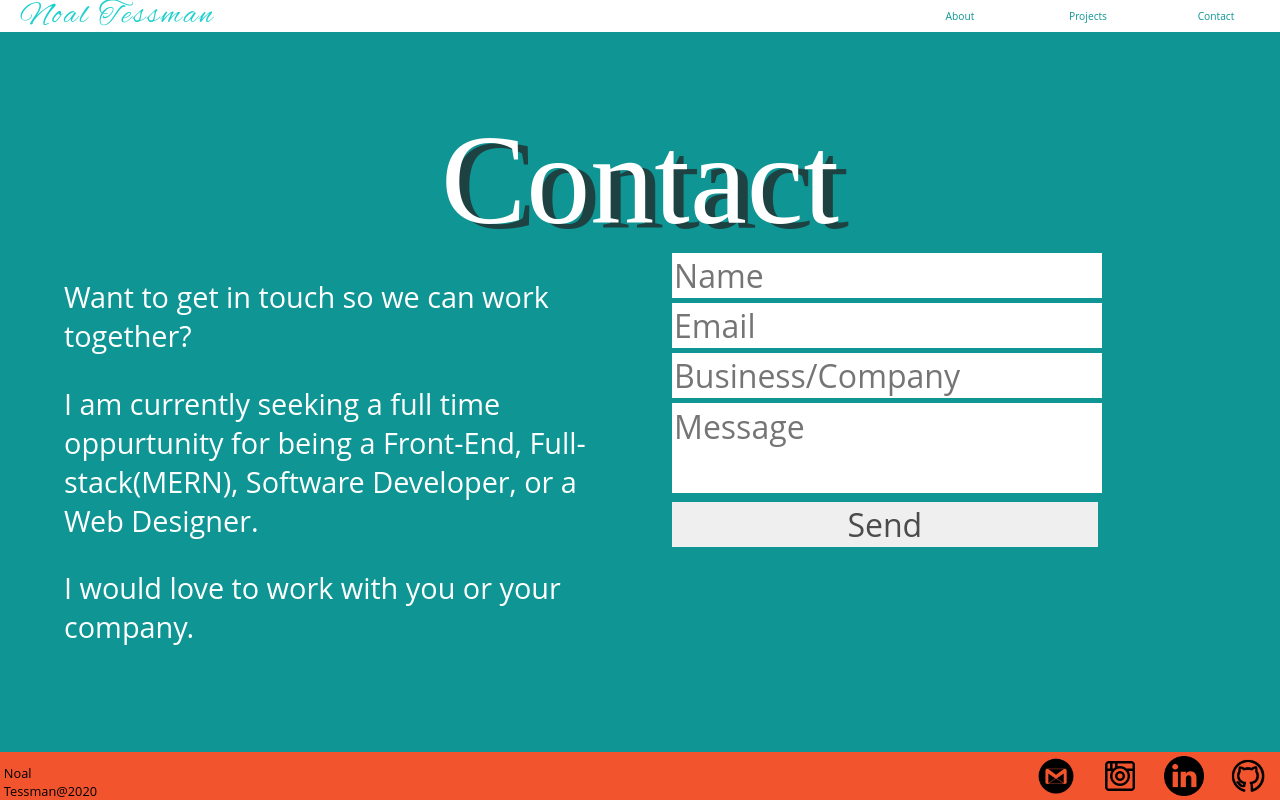
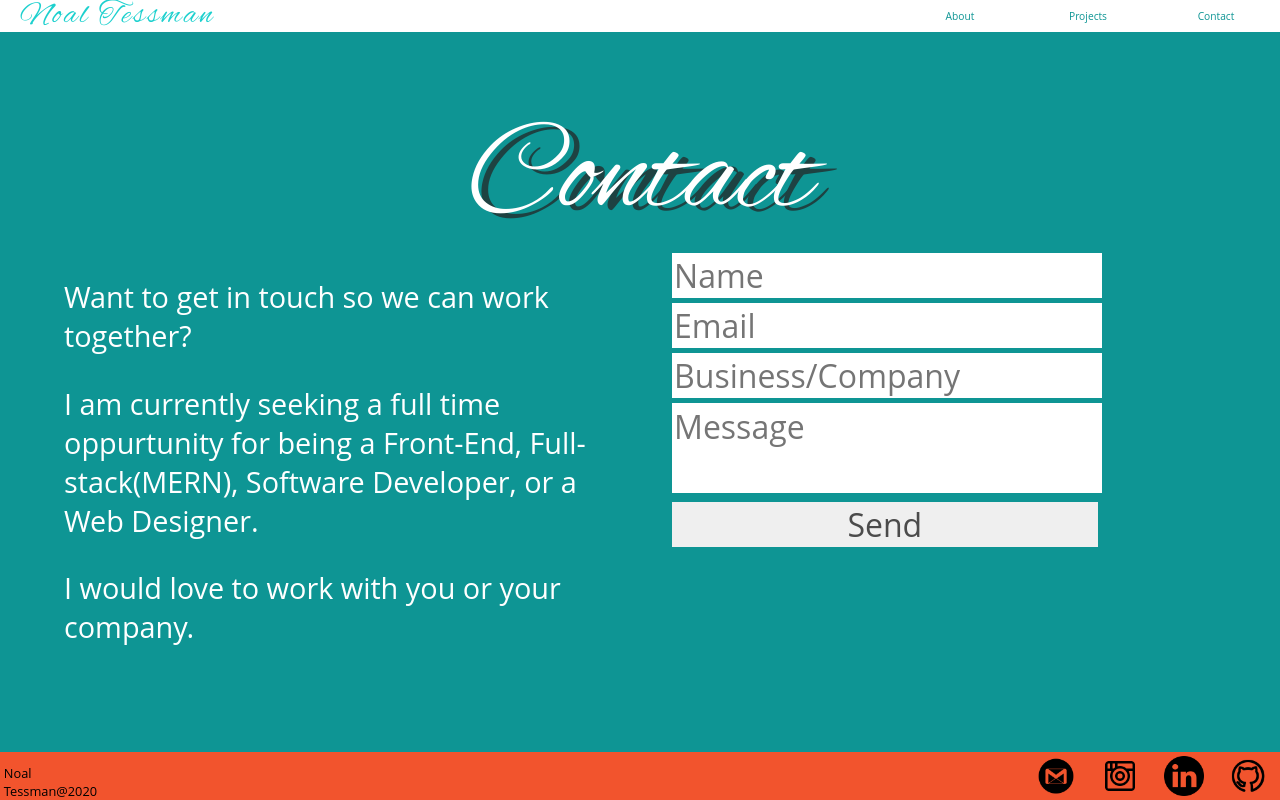
Before and after one commit to NoalTessman/Portfolio, a React (Create React App) app: page /Contact in a window 1280 px wide. Built offline with nearby package versions, Linux system fonts and the light colour scheme; what react-alert-template-basic would draw is missing.

Commit message:
added fonts hopefully

```diff
--- a/src/index.css
+++ b/src/index.css
@@ -632,7 +632,7 @@ body{
             justify-content: center;
     padding-top:40px;
     font-size: 10em;
-    font-family: "pachom script";
+    font-family: "Alex Brush";
     text-shadow: #1e4242 10px 5px;
 }
 .ContactDescription{
```
